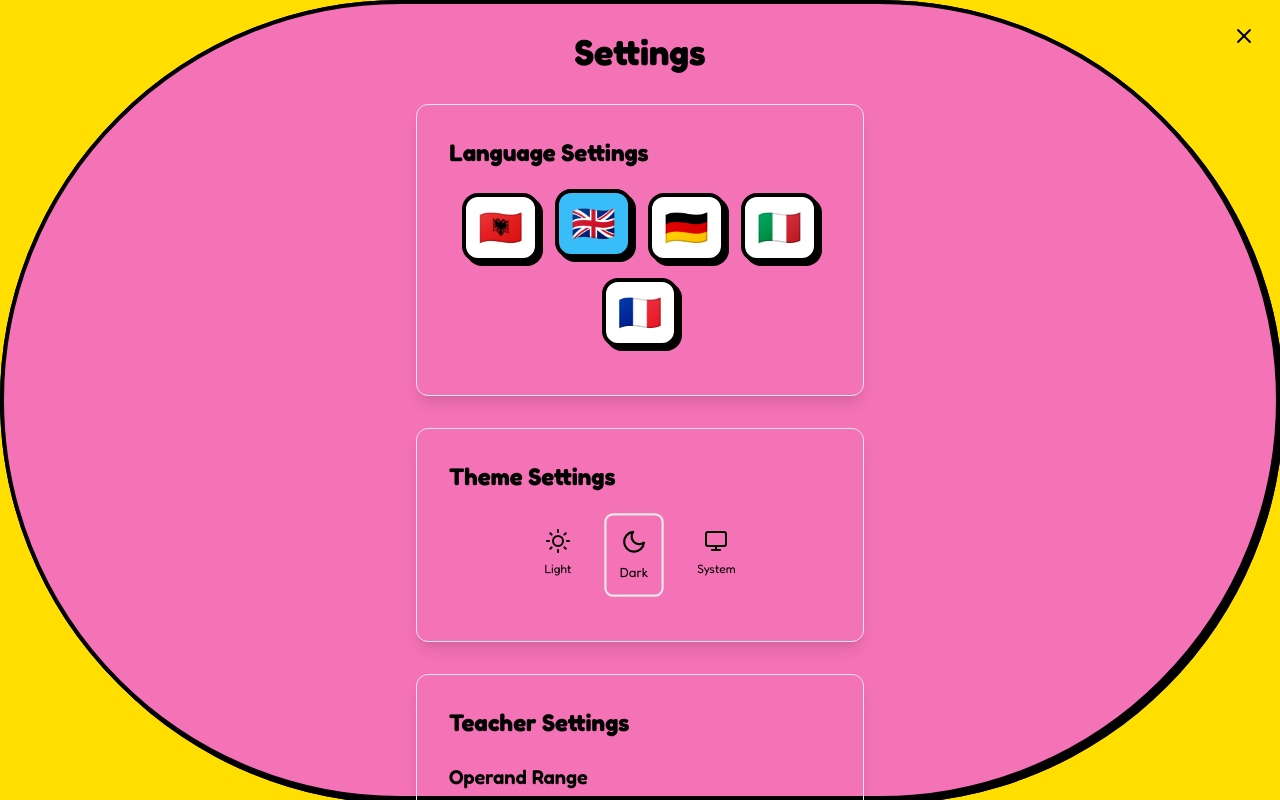
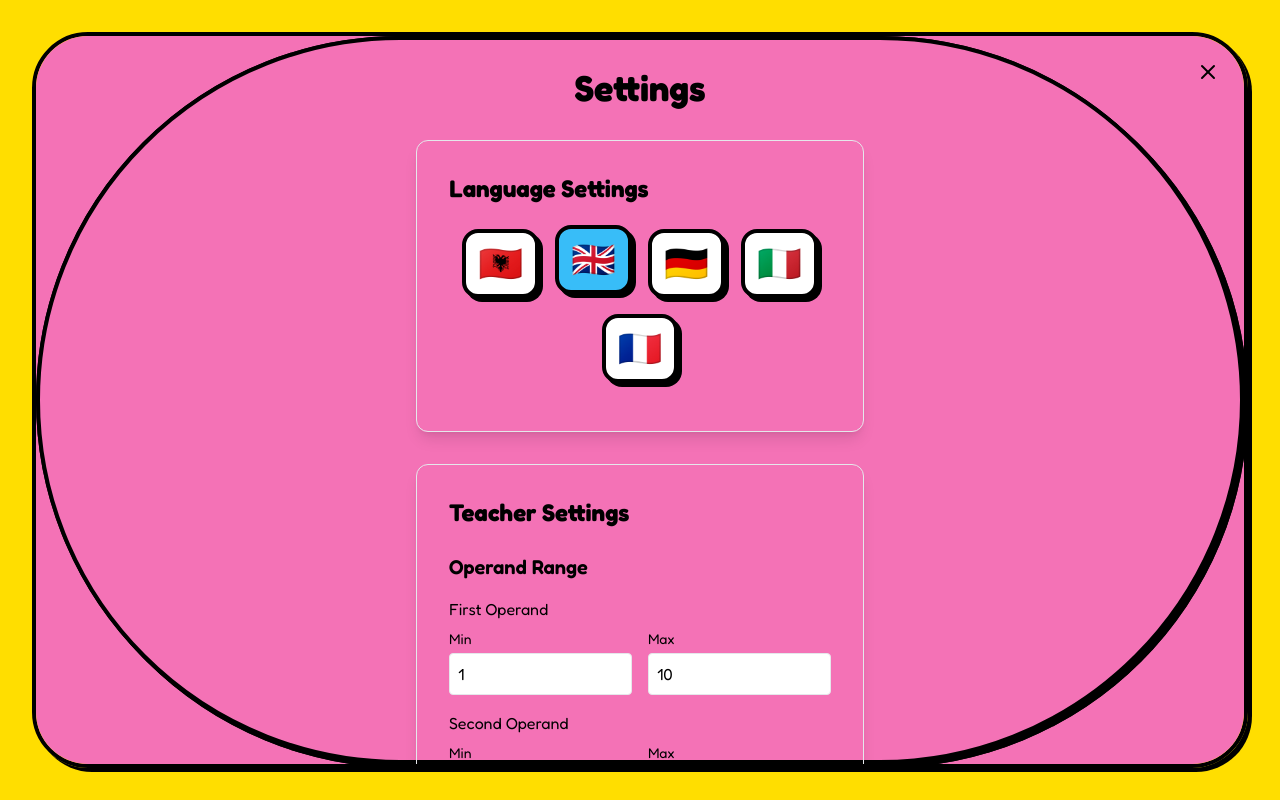
Before and after one commit to oerd/mate123, a Next.js app: page /settings in a window 1280 px wide. Shown: the top 800 px of the page. Built offline with nearby package versions, Linux system fonts and the light colour scheme.

Commit message:
feat(settings): add neo-brutalist redesign for settings page
- Updated settings layout with neo-brutalist styles using fixed insets,
  bold borders and rounded-neo corners.
- Made `OperationToggle` customizable with `activeOverlayClass`.
- Added `neo` border radius utility to Tailwind configuration.

```diff
--- a/app/components/OperationToggle.tsx
+++ b/app/components/OperationToggle.tsx
@@ -10,6 +10,7 @@ interface OperationToggleProps {
   onToggle: (operation: Operation) => void;
   className?: string;
   renderButtonClass?: (op: Operation, isSelected: boolean) => string;
+  activeOverlayClass?: string;
 }
 
 export const OperationToggle: React.FC<OperationToggleProps> = ({
@@ -17,7 +18,8 @@ export const OperationToggle: React.FC<OperationToggleProps> = ({
   selected,
   onToggle,
   className = "flex bg-white border-4 border-black box-shadow-hard rounded-full p-1 sm:p-2 mb-4 sm:mb-6 gap-1 sm:gap-2",
-  renderButtonClass
+  renderButtonClass,
+  activeOverlayClass = "absolute inset-0 bg-neo-pink border-4 border-black box-shadow-hard rounded-full -z-10"
 }) => {
   const { language } = useLanguage();
   const t = translations[language];
@@ -53,7 +55,7 @@ export const OperationToggle: React.FC<OperationToggleProps> = ({
             {isSelected(op) && (
               <motion.div
                 layoutId="activeOperation"
-                className="absolute inset-0 bg-neo-pink border-4 border-black box-shadow-hard rounded-full -z-10"
+                className={activeOverlayClass}
                 transition={{ type: "spring", stiffness: 300, damping: 20 }}
               />
             )}
--- a/app/settings/page.tsx
+++ b/app/settings/page.tsx
@@ -1,19 +1,16 @@
 'use client';
 
 import { useLanguage } from '../LanguageContext';
-import { useTheme } from '../ThemeContext';
 import { useTestParameters, Operation } from '../TestParametersContext';
 import { translations } from '../translations';
 import Link from 'next/link';
 import { OperationToggle } from '../components/OperationToggle';
-import { LightIcon, DarkIcon, SystemIcon } from '../components/ThemeIcons';
 import { LanguageSelector } from '../components/LanguageSelector';
 import { useState, useEffect } from 'react';
 import { serializeSettings } from '../utils/settingsQueryString';
 
 export default function Settings() {
   const { language, setLanguage } = useLanguage();
-  const { themeMode, setThemeMode, currentTheme } = useTheme();
   const { testParameters, setTestParameters, loadedFromUrl } = useTestParameters();
   const t = translations[language];
   const [tooltip, setTooltip] = useState<string | null>(null);
@@ -113,7 +110,8 @@ export default function Settings() {
   };
 
   return (
-    <div className="flex min-h-screen flex-col items-center justify-start py-8 sm:py-12 p-4 sm:p-6 md:p-8 bg-ctp-base">
+    <div className="fixed inset-4 sm:inset-6 md:inset-8 bg-neo-pink border-4 border-black box-shadow-hard rounded-neo overflow-y-auto">
+      <div className="flex min-h-full flex-col items-center justify-start py-8 sm:py-12 p-4 sm:p-6 md:p-8">
         <div className="absolute top-4 right-4">
           <div className="relative">
             <Link
@@ -176,54 +174,6 @@ export default function Settings() {
             tooltip={tooltip}
             setTooltip={setTooltip}
           />
-      </div>
-
-      <div className="p-4 sm:p-6 md:p-8 rounded-xl shadow-lg bg-ctp-mantle border border-ctp-surface0 w-full max-w-md mb-6 sm:mb-8">
-        <h2 className="text-2xl font-bold mb-6 text-ctp-text">{t.themeSettings}</h2>
-
-        <div className="flex justify-center gap-6 mb-4 flex-wrap">
-          <button
-            onClick={() => setThemeMode('light')}
-            className={`relative p-3 rounded-lg transition-all flex flex-col items-center ${themeMode === 'light'
-                ? 'bg-ctp-surface1 border-2 border-ctp-blue scale-110'
-                : 'bg-ctp-surface0 hover:bg-ctp-surface1'
-              }`}
-            aria-label={t.lightTheme}
-          >
-            <LightIcon />
-            <span className="block mt-2 text-xs text-ctp-text">{t.lightTheme}</span>
-          </button>
-
-          <button
-            onClick={() => setThemeMode('dark')}
-            className={`relative p-3 rounded-lg transition-all flex flex-col items-center ${themeMode === 'dark'
-                ? 'bg-ctp-surface1 border-2 border-ctp-blue scale-110'
-                : 'bg-ctp-surface0 hover:bg-ctp-surface1'
-              }`}
-            aria-label={t.darkTheme}
-          >
-            <DarkIcon />
-            <span className="block mt-2 text-xs text-ctp-text">{t.darkTheme}</span>
-          </button>
-
-          <button
-            onClick={() => setThemeMode('system')}
-            className={`relative p-3 rounded-lg transition-all flex flex-col items-center ${themeMode === 'system'
-                ? 'bg-ctp-surface1 border-2 border-ctp-blue scale-110'
-                : 'bg-ctp-surface0 hover:bg-ctp-surface1'
-              }`}
-            aria-label={t.systemTheme}
-          >
-            <SystemIcon />
-            <span className="block mt-2 text-xs text-ctp-text">{t.systemTheme}</span>
-          </button>
-        </div>
-
-        {themeMode === 'system' && (
-          <p className="text-center text-ctp-subtext0 mt-2">
-            {t.usingSystemTheme}: {currentTheme === 'dark' ? t.darkTheme : t.lightTheme}
-          </p>
-        )}
         </div>
 
         <div className="p-4 sm:p-6 md:p-8 rounded-xl shadow-lg bg-ctp-mantle border border-ctp-surface0 w-full max-w-md mb-6 sm:mb-8">
@@ -298,7 +248,7 @@ export default function Settings() {
               onToggle={handleOperationToggle}
               className="flex gap-4 mb-4"
               renderButtonClass={(op, active) =>
-              `p-3 rounded-lg transition-all flex items-center justify-center flex-1 ${active
+                `p-3 rounded-neo transition-all flex items-center justify-center flex-1 ${active
                   ? 'bg-ctp-surface1 border-2 border-ctp-blue'
                   : 'bg-ctp-surface0 hover:bg-ctp-surface1'
                 }`
@@ -385,7 +335,7 @@ export default function Settings() {
           </div>
         </div>
 
-      <div className="mt-4 flex justify-center">
+        <div className="mt-4 flex justify-center mb-8">
           <Link
             href="/"
             className="px-6 py-3 bg-ctp-blue text-ctp-base font-bold rounded-lg hover:bg-ctp-lavender transition-colors"
@@ -394,5 +344,6 @@ export default function Settings() {
           </Link>
         </div>
       </div>
+    </div>
   );
 }
--- a/tailwind.config.ts
+++ b/tailwind.config.ts
@@ -25,6 +25,9 @@ export default {
         'hard': '4px 4px 0px 0px rgba(0,0,0,1)',
         'hard-lg': '8px 8px 0px 0px rgba(0,0,0,1)',
       },
+      borderRadius: {
+        neo: '56px',
+      },
       fontFamily: {
         sans: ['var(--font-fredoka)', 'ui-sans-serif', 'system-ui', 'sans-serif'],
       }
```
Lines whose indentation alone changed are shown as unchanged.
